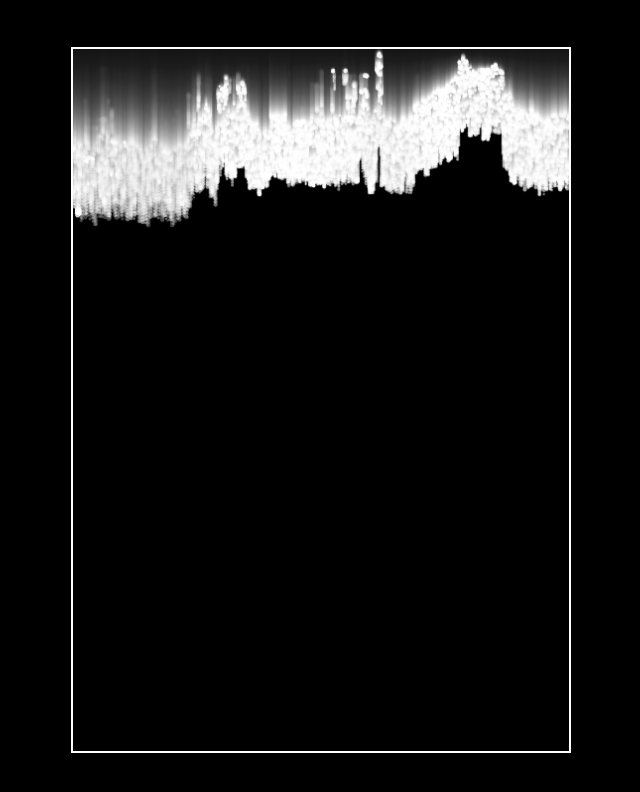
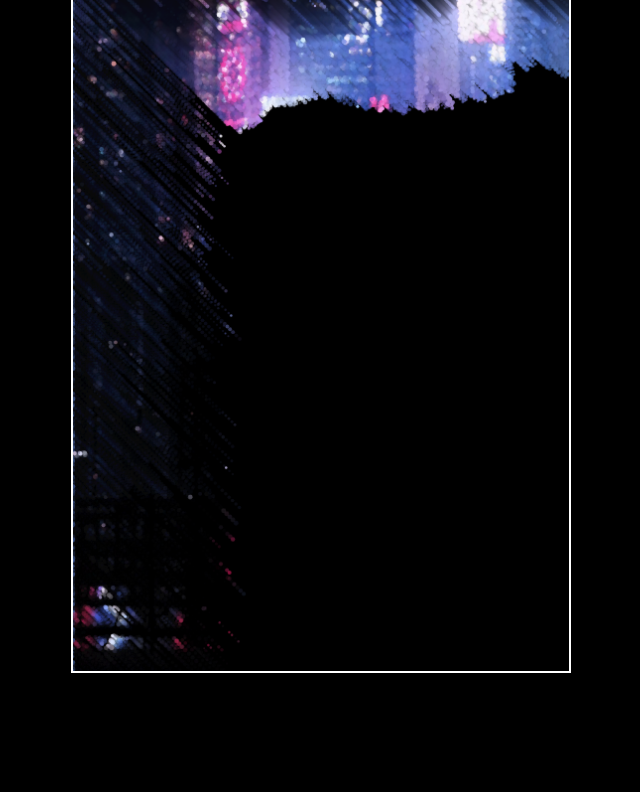
Before and after one commit to EvanEpperson/htmlCanvas, a plain HTML site: page PixelRain/index.html in a window 1280 px wide. Shown: the whole page, without its empty margins (319-959 px from the left). Drawn offline with Linux system fonts and the light colour scheme; animation ran at ten frames a second.

Commit message:
finished rain pixels , made it sideways and the rain is the color of the picture instead of white

```diff
--- /dev/null
+++ b/Particles/script.js
@@ -0,0 +1 @@
+console.log('testing');
--- a/PixelRain/script.js
+++ b/PixelRain/script.js
@@ -1,5 +1,6 @@
 const myImage = new Image();
 myImage.src = './image8.jpg';
+
 
 myImage.addEventListener('load', () => {
     const canvas = document.getElementById("canvas1");
@@ -26,6 +27,7 @@ myImage.addEventListener('load', () => {
             const brightness = calculateRelativeBrightness(red,green, blue)
             const cell = [
                 cellBrightness = brightness,
+                cellColor = 'rgb(' + red + ',' + green + ',' + blue + ')'
             ];
             row.push(cell);
         }
@@ -59,15 +61,23 @@ myImage.addEventListener('load', () => {
             let movement = (2.5 - this.speed) + this.velocity;
 
             this.y+= movement;
-            if(this.y >= canvas.height){
-                this.y = 0
-                this.x = Math.random() * canvas.width;
+            this.x += movement;
+            if (this.y >= canvas.height) {
+              this.y = 0;
+              this.x = Math.random() * canvas.width;
+            }
+            // add this for sideways rain
+            if (this.x >= canvas.width) {
+                this.x = 0;
+                this.y = Math.random() * canvas.height;
             }
         }
         draw() {
             ctx.beginPath();
             // color of the rain
-            ctx.fillStyle = 'white';
+            // how to add color or add your own color to the rain
+            // ctx.fillStyle = 'white';
+            ctx.fillStyle = mappedImage[this.position1][this.position2][1];
             ctx.arc(this.x, this.y, this.seize, 0, Math.PI * 2 )
             ctx.fill()
         }
--- a/PixelRain/style.css
+++ b/PixelRain/style.css
@@ -8,7 +8,7 @@
 #canvas1{
     border: 2px solid white;
     position: absolute;
-    top: 50%;
+    top: 40%;
     left: 50%;
     transform: translate(-50%, -50%);
     width: 500px;
```
Also changed, not shown: Particles/index.html (added, +17 -0 lines), Particles/style.css (added), 1 other file.
